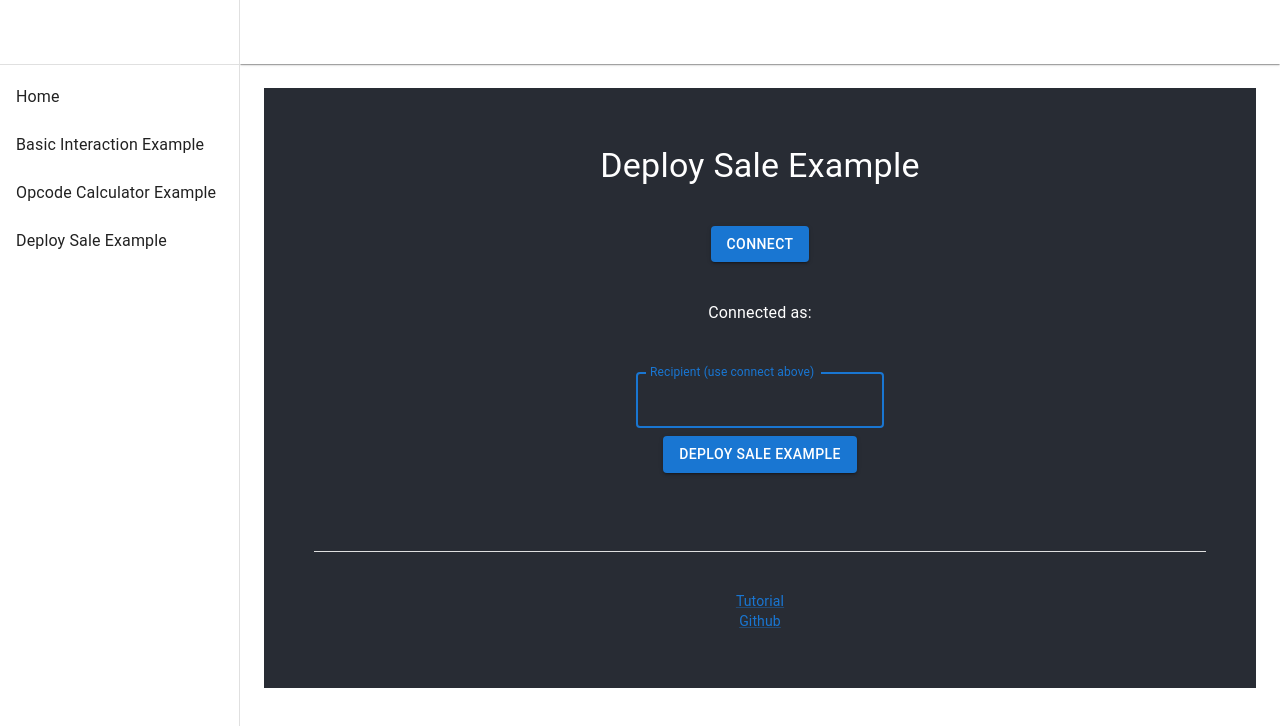
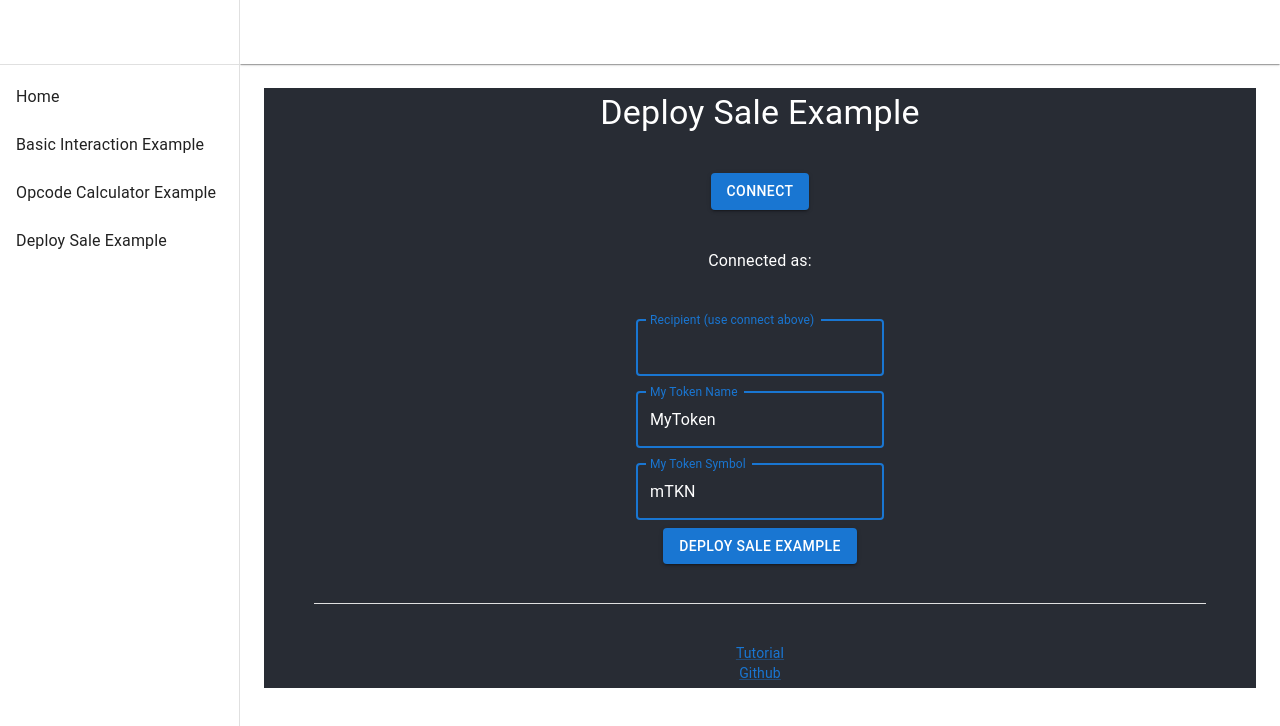
Before and after one commit to beehive-innovation/examples.rainprotocol.xyz, a React (Create React App) app: page /deploy-sale-example in a window 1280 px wide. Shown: the top 726 px of the page. Built offline with nearby package versions, Linux system fonts and the light colour scheme.

Commit message:
Some tidying comments adding and refactoring

```diff
--- a/src/examples/DeploySaleExample/DeploySaleExample.tsx
+++ b/src/examples/DeploySaleExample/DeploySaleExample.tsx
@@ -5,13 +5,14 @@ import {ethers} from 'ethers';
 import saleFactoryABI from "./saleFactoryABI.json";
 import defaults from "./defaults.json";
 import {Button, Divider, Link, Typography} from "@mui/material";
-import DeploySaleForm from "./SaleForm";
 import SaleForm from "./SaleForm";
+import RedeemableForm from "./RedeemableForm";
 
 export default function DeploySaleExample({}: any) {
 
   const [currentAccount, setCurrentAccount] = useState("");
-  const [saleState, setSaleState] = useState(defaults);
+  const [saleState, setSaleState] = useState(defaults.sale);
+  const [redeemableState, setRedeemableState] = useState(defaults.redeemable);
 
   const connectWalletHandler = async () => {
     // @ts-ignore
@@ -33,7 +34,7 @@ export default function DeploySaleExample({}: any) {
     }
   }
 
-  const deployeSaleExample = async () => {
+  const deploySaleExample = async () => {
     // @ts-ignore
     const { ethereum } = window;
 
@@ -62,8 +63,6 @@ export default function DeploySaleExample({}: any) {
       console.log(deployedAddress);
       // setResult(`Result: ${price._hex}`);
 
-      // TODO ADD FUNCTIONALITY FOR CALLING THE SMART CONTRACT WITH THE OPCODE
-
     } catch (err) {
       console.log(err);
     }
@@ -87,19 +86,13 @@ export default function DeploySaleExample({}: any) {
 
         <br/>
 
+        <SaleForm defaults={defaults.sale} saleState={saleState} setSaleState={setSaleState} currentAccount={currentAccount}/>
 
-        <SaleForm defaults={defaults} saleState={saleState} setSaleState={setSaleState} currentAccount={currentAccount}/>
+        <RedeemableForm defaults={defaults.redeemable} redeemableState={redeemableState} setRedeembableState={setRedeemableState}/>
 
-
-        <Button variant="contained" onClick={deployeSaleExample}>
+        <Button variant="contained" onClick={deploySaleExample}>
           Deploy Sale Example
         </Button>
-
-        <br/>
-
-        {/*<Typography>{result}</Typography>*/}
-
-        {/* todo add link to tutorial and github (and to this on the tutorial), also explain that material-ui is used*/}
 
         <br/>
 
--- /dev/null
+++ b/src/examples/DeploySaleExample/RedeemableForm.tsx
@@ -0,0 +1,65 @@
+import * as React from 'react';
+import Box from '@mui/material/Box';
+import FormControl from '@mui/material/FormControl';
+import InputLabel from '@mui/material/InputLabel';
+import OutlinedInput from '@mui/material/OutlinedInput';
+
+/**
+ * Redeemable Form - please note that these examples are examples and don't necessarily follow best coding practices
+ *
+ * @param defaults
+ * @param redeemableState
+ * @param setRedeemableState
+ * @constructor
+ */
+export default function RedeemableForm ({defaults, redeemableState, setRedeemableState}: any) {
+
+  /**
+   * @param value
+   * @param type Corresponds to the keys in defaults.json
+   */
+  const handleChangeState = (value: any, type: any) => {
+    redeemableState[type] = value;
+    setRedeemableState(redeemableState);
+    console.log('redeemableState updated:', redeemableState);
+  };
+
+  return (
+    <Box
+      component="form"
+      sx={{
+        '& > :not(style)': { m: 1 },
+      }}
+      noValidate
+      autoComplete="off"
+    >
+      <FormControl focused color="primary">
+        <InputLabel htmlFor="component-outlined">My Token Name</InputLabel>
+        <OutlinedInput
+          sx={{
+            color: 'white',
+          }}
+          id="component-outlined"
+          defaultValue={'MyToken'}
+          onChange={(event) => { handleChangeState(event.target.value,'name')}}
+          label="My Token Name"
+        />
+      </FormControl>
+
+      <br/>
+
+      <FormControl focused color="primary">
+        <InputLabel htmlFor="component-outlined">My Token Symbol</InputLabel>
+        <OutlinedInput
+          sx={{
+            color: 'white',
+          }}
+          id="component-outlined"
+          defaultValue={'mTKN'}
+          onChange={(event) => { handleChangeState(event.target.value,'symbol')}}
+          label="My Token Symbol"
+        />
+      </FormControl>
+    </Box>
+  )
+}
--- a/src/examples/DeploySaleExample/defaults.json
+++ b/src/examples/DeploySaleExample/defaults.json
@@ -1,11 +1,14 @@
 {
+  "sale": {
     "recipient": "",
     "reserve": "0x25a4dd4cd97ed462eb5228de47822e636ec3e31a",
     "startBlock": 24407548,
     "cooldownDuration": 100,
     "saleTimeout": 100,
     "minimumRaise": 1000,
- "price": 10,
+    "price": 10
+  },
+  "redeemable": {
     "name": "Raise token",
     "symbol": "rTKN",
     "initialSupply": 1000,
@@ -15,3 +18,4 @@
     "minimumStatus": 0,
     "raiseRange": null
   }
+}
```
Also changed, not shown: src/examples/DeploySaleExample/SaleForm.tsx (+16 -21 lines). Lines whose indentation alone changed are shown as unchanged.
